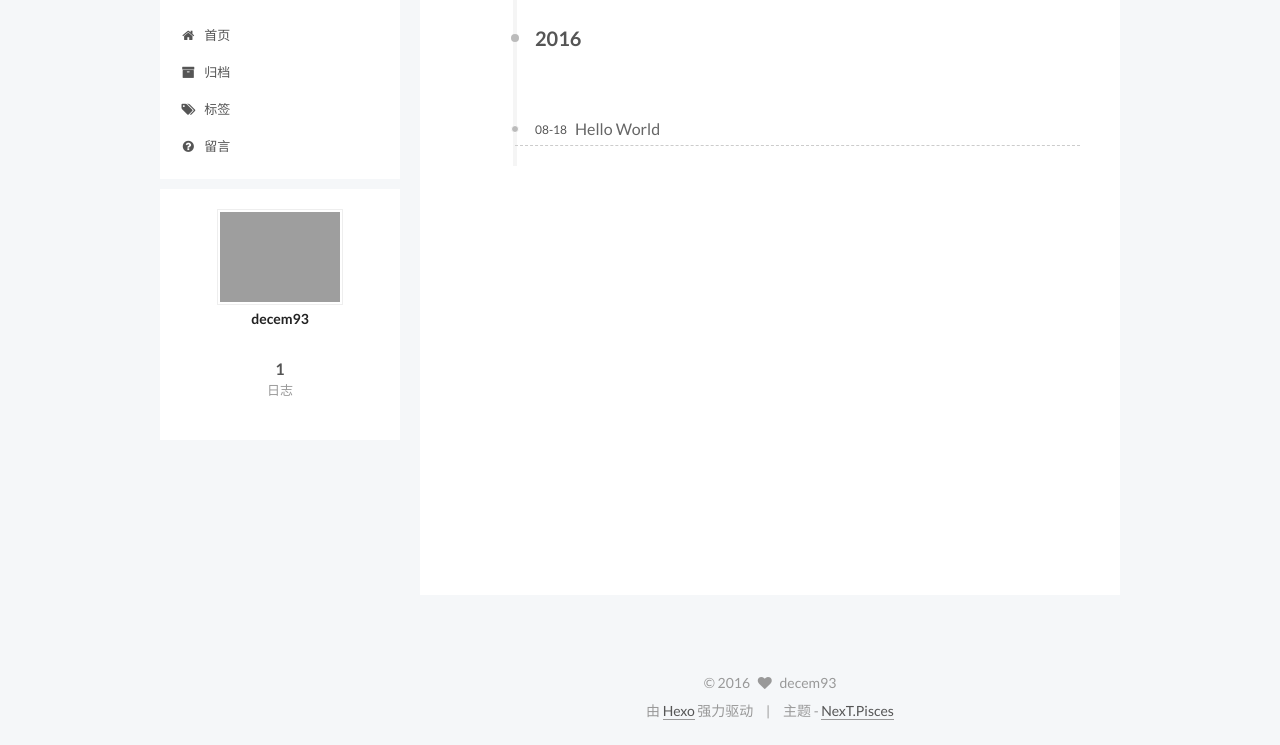
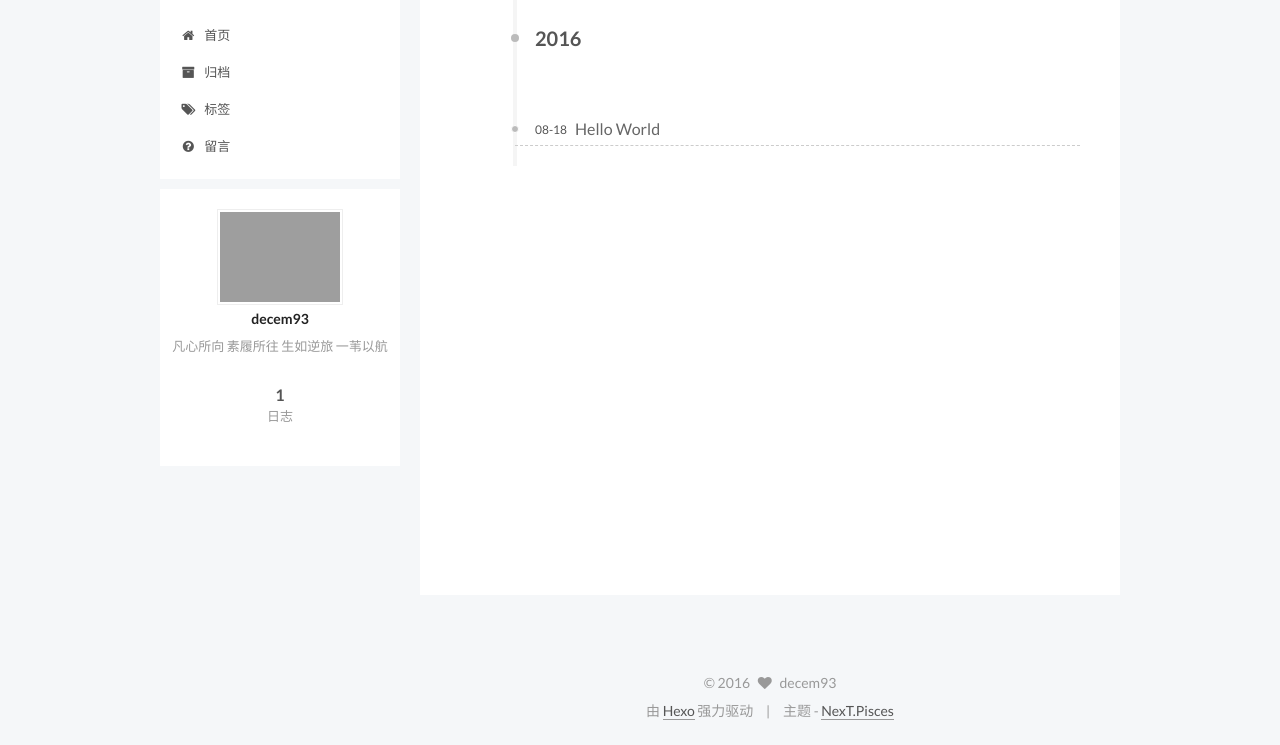
Before and after one commit to decem93/decem93.github.io, a plain HTML site: page archives/2016/08/index.html in a window 1280 px wide. Shown: the part 108-853 px from the top of the page. Drawn offline with Linux system fonts and the light colour scheme; grey boxes are pictures that could not be loaded.

Commit message:
Site updated: 2016-08-18 21:26:25

```diff
--- a/archives/2016/08/index.html
+++ b/archives/2016/08/index.html
@@ -84,12 +84,15 @@
 
 
 
+<meta name="description" content="凡心所向 素履所往 生如逆旅 一苇以航">
 <meta property="og:type" content="website">
 <meta property="og:title" content="Decem's blog">
 <meta property="og:url" content="http://yoursite.com/archives/2016/08/index.html">
 <meta property="og:site_name" content="Decem's blog">
+<meta property="og:description" content="凡心所向 素履所往 生如逆旅 一苇以航">
 <meta name="twitter:card" content="summary">
 <meta name="twitter:title" content="Decem's blog">
+<meta name="twitter:description" content="凡心所向 素履所往 生如逆旅 一苇以航">
 
 
 
@@ -314,7 +317,7 @@
                src="http://oc3m5ii9c.bkt.clouddn.com/avatar.jpg"
                alt="decem93" />
           <p class="site-author-name" itemprop="name">decem93</p>
-          <p class="site-description motion-element" itemprop="description"></p>
+          <p class="site-description motion-element" itemprop="description">凡心所向 素履所往 生如逆旅 一苇以航</p>
         </div>
         <nav class="site-state motion-element">
           <div class="site-state-item site-state-posts">
```
Also changed, not shown: 2016/08/18/hello-world/index.html (+1 -1 lines), archives/2016/index.html (+4 -1 lines), archives/index.html (+4 -1 lines), guestbook/index.html (+4 -1 lines), index.html (+4 -1 lines).
